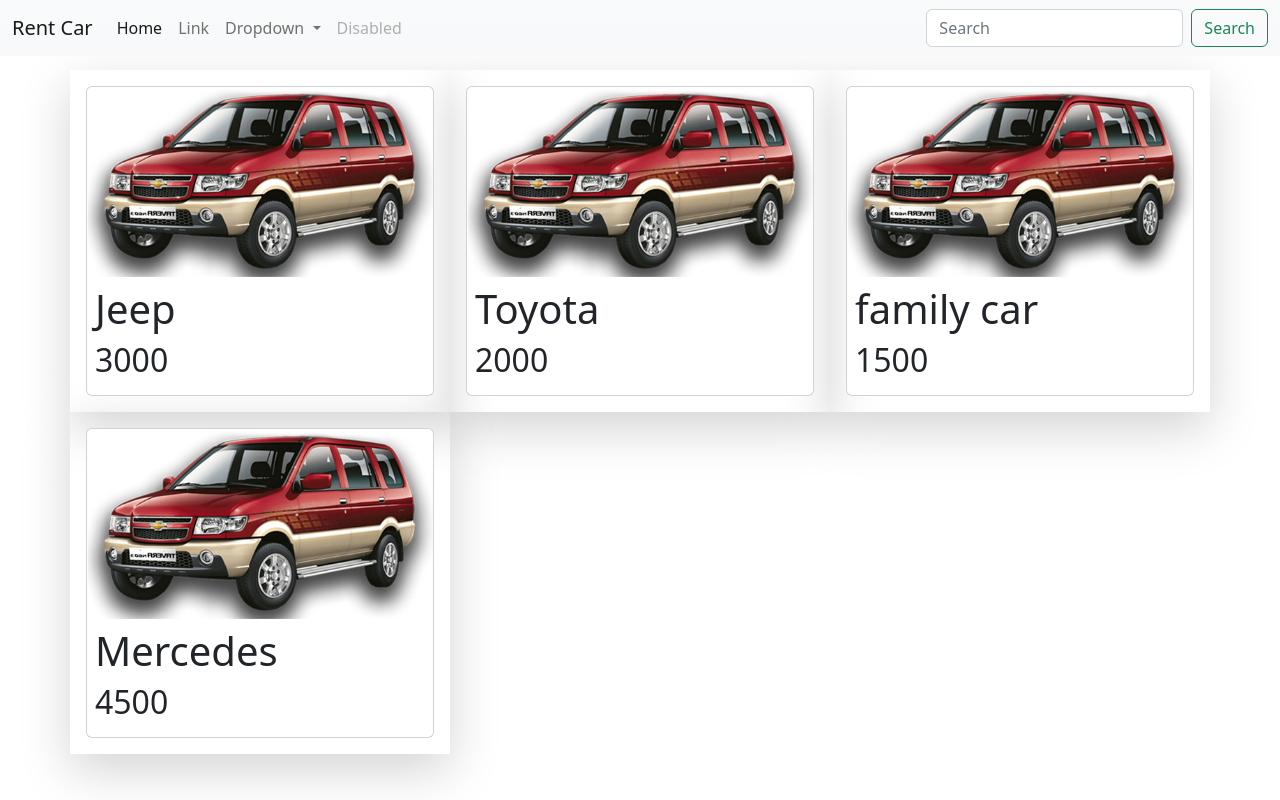
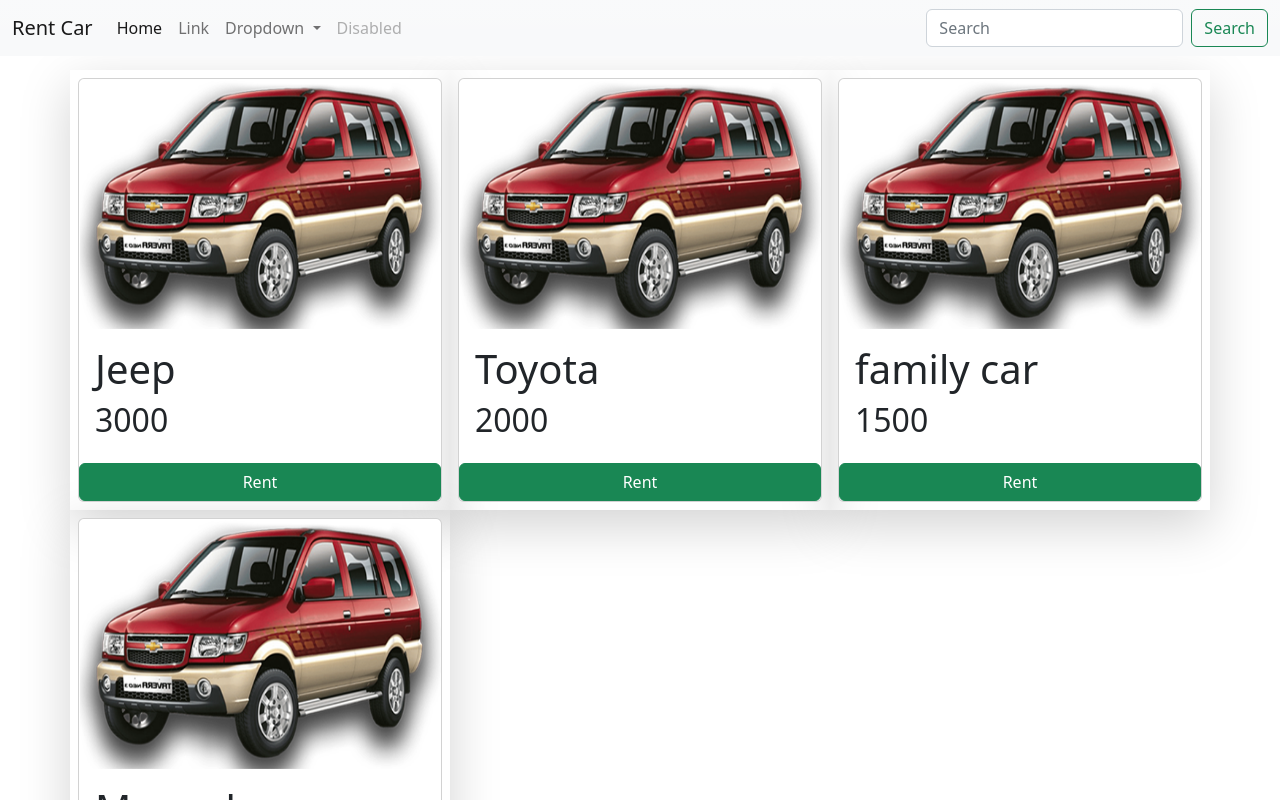
Before and after one commit to guylevy2307/albar2022, an Angular app in the folder frontend/: page / in a window 1280 px wide. Shown: the top 800 px of the page. Built offline with nearby package versions, Linux system fonts and the light colour scheme.

Commit message:
creating buttons

```diff
--- a/frontend/src/app/property/property-car/property-car.component.css
+++ b/frontend/src/app/property/property-car/property-car.component.css
@@ -0,0 +1,18 @@
+
+.img-wrapper{
+overflow: hidden;
+}
+.card:hover img{
+  transform: scale(1.2,1.2);
+  transition-duration: 500ms;
+  transition-timing-function: ease-out;
+  opacity: 0.5;
+
+}
+.card img{
+  transform: scale(1,1);
+  transition-duration: 500ms;
+  transition-timing-function: ease-out;
+  height:250px;
+
+}
--- a/frontend/src/app/property/property-car/property-car.component.html
+++ b/frontend/src/app/property/property-car/property-car.component.html
@@ -1,8 +1,11 @@
   <div class="card">
-    <img class="propImg" src="assets/images/jeep.png">
-    <div class="card-body p-2" >
+    <div class="img-wrapper">
+    <img class="card-img-top" src="assets/images/jeep.png">
+  </div>
+    <div class="card-body p-3" >
     <h1>{{property.Type}}</h1>
     <h2>{{property.Price}}</h2>
 
   </div>
+  <button class="btn btn-success">Rent</button>
   </div>
--- a/frontend/src/app/property/property-list/property-list.component.html
+++ b/frontend/src/app/property/property-list/property-list.component.html
@@ -1,5 +1,5 @@
 <div class="row">
-  <div *ngFor="let property of PropertyList" class="shadow-lg col-sm-4 p-3">
-    <app-property-car [property]="property"></app-property-car>
+  <div *ngFor="let property of PropertyList" class="shadow-lg col-sm-4 p-2">
+    <app-property-car [property]="property" ></app-property-car>
   </div>
 </div>
```
Also changed, not shown: 1 other file (tests, documents, lock files or other folders).
